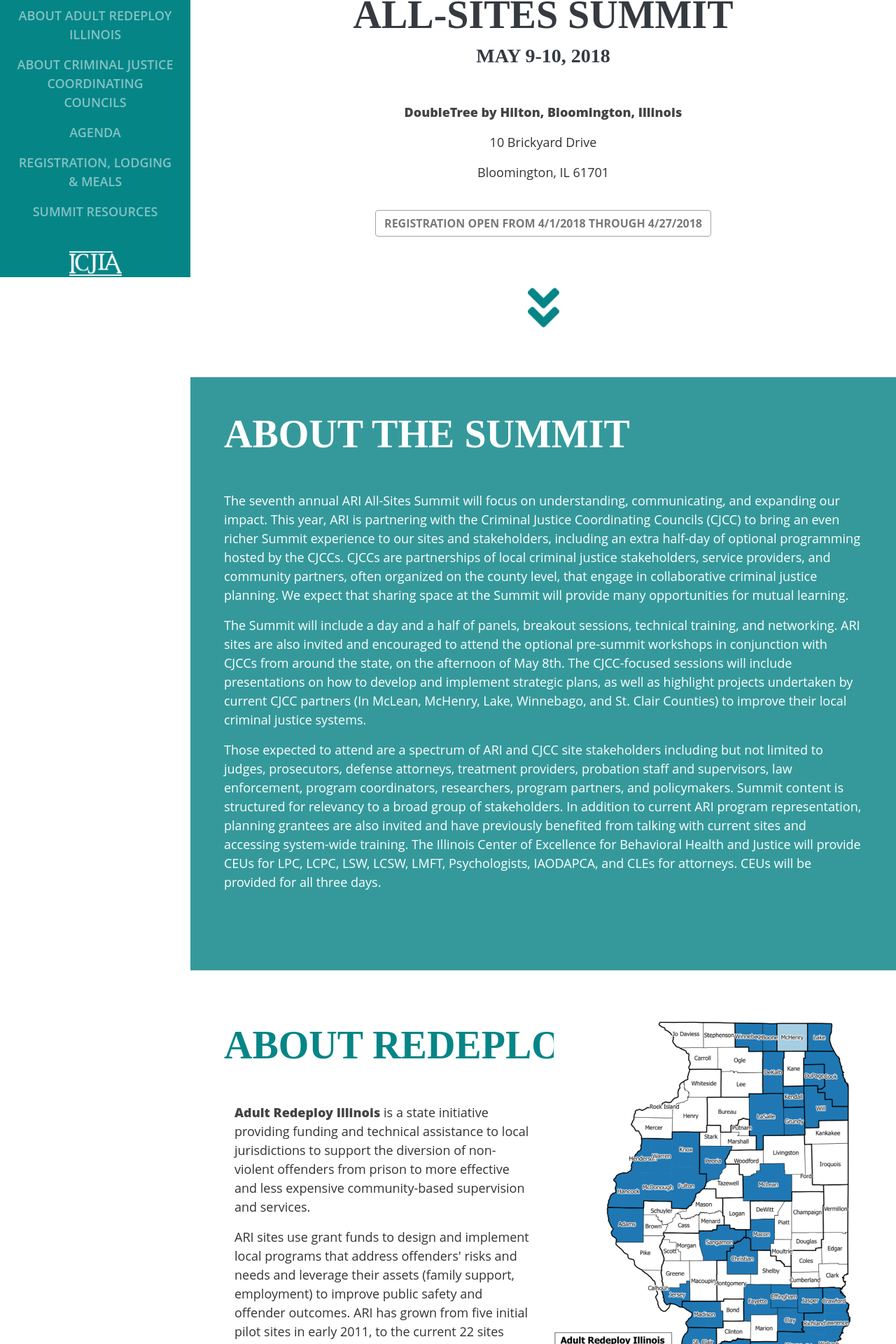
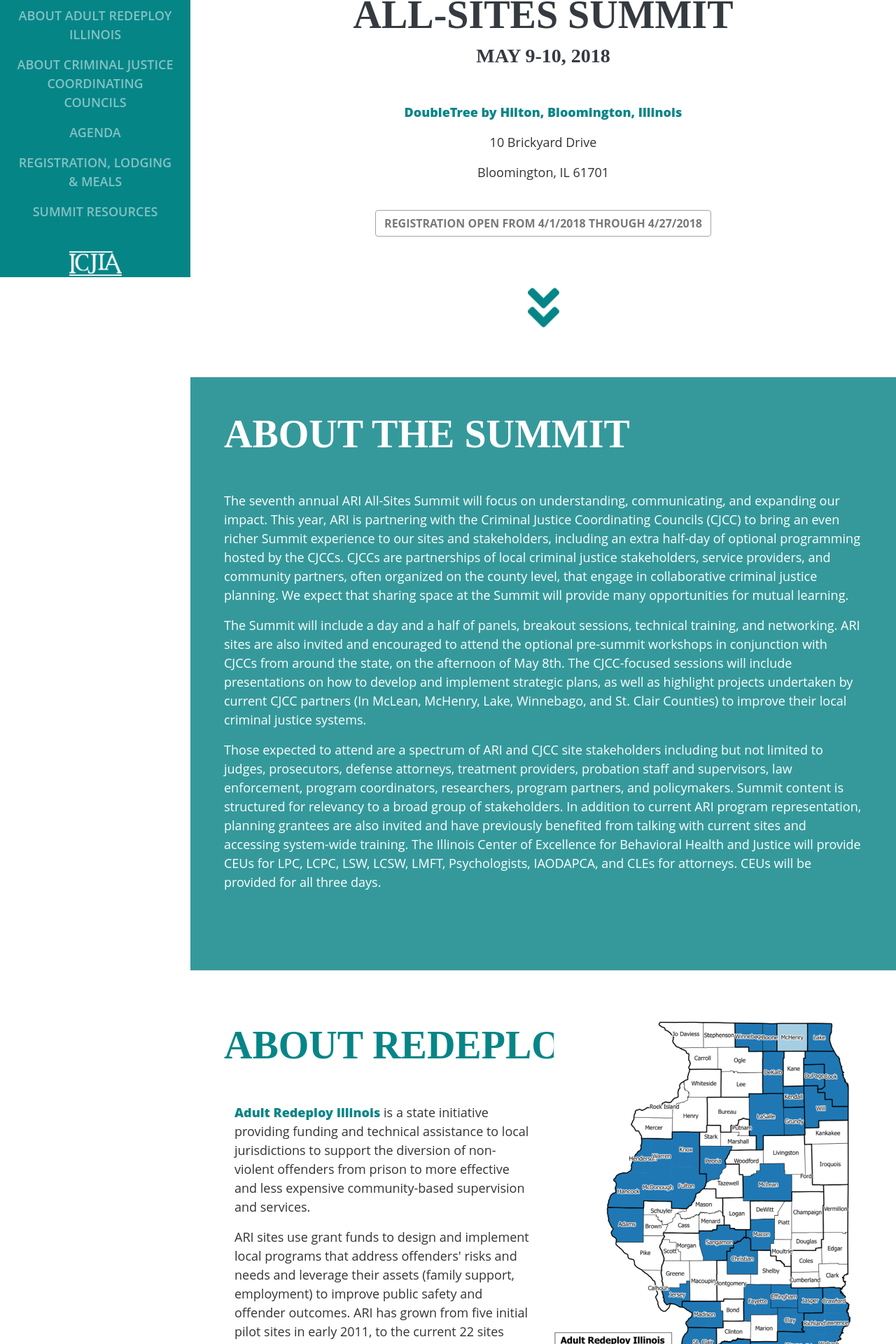
Before and after one commit to ICJIA/icjia-all-sites-summit-2018, a Vue app: page / in a window 1280 px wide. Shown: the part 404-2324 px from the top of the page at 70% size. Built offline with nearby package versions, Linux system fonts and the light colour scheme.

Commit message:
Add primary color to links

```diff
--- a/src/components/Home.vue
+++ b/src/components/Home.vue
@@ -12,7 +12,7 @@
             <h3>May 9-10, 2018</h3>
             <div class="address">
               <p>
-                <a href="http://doubletree3.hilton.com/en/hotels/illinois/doubletree-by-hilton-hotel-bloomington-BMIDTDT/index.html" class="heavy muted">DoubleTree by Hilton, Bloomington, Illinois</a>
+                <a href="http://doubletree3.hilton.com/en/hotels/illinois/doubletree-by-hilton-hotel-bloomington-BMIDTDT/index.html" class="heavy primary">DoubleTree by Hilton, Bloomington, Illinois</a>
               </p>
               <p> 10 Brickyard Drive</p>
               <p>Bloomington, IL 61701</p>
@@ -74,7 +74,7 @@
             <div class="row">
               <div class="col-sm">
                 <p>
-                  <a href="http://www.icjia.state.il.us/redeploy" class="heavy">Adult Redeploy Illinois</a> is a state initiative providing funding and technical assistance to local jurisdictions
+                  <a href="http://www.icjia.state.il.us/redeploy" class="heavy primary">Adult Redeploy Illinois</a> is a state initiative providing funding and technical assistance to local jurisdictions
                   to support the diversion of non-violent offenders from prison to more effective and less expensive community-based
                   supervision and services.</p>
                 <p>ARI sites use grant funds to design and implement local programs that address offenders' risks and needs
@@ -137,7 +137,7 @@
               <p>The 2018 ARI All-Sites Summit will offer opportunities to share site updates and lessons learned, skills-building
                 for communicating and expanding your ARI programs' impact, grants technical assistance, and more.</p>
               <p>For more information, contact
-                <a href="mailto: emma.rubin@illinois.gov" class="heavy">emma.rubin@illinois.gov</a>, Policy and Program Coordinator, Adult Redeploy Illinois.</p>
+                <a href="mailto: emma.rubin@illinois.gov" class="heavy primary">emma.rubin@illinois.gov</a>, Policy and Program Coordinator, Adult Redeploy Illinois.</p>
               <p>Agenda coming soon</p>
 
 
```
